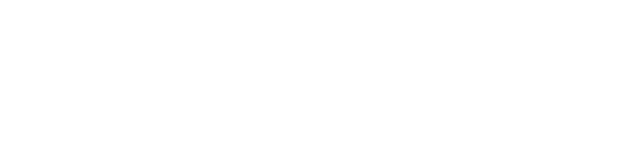
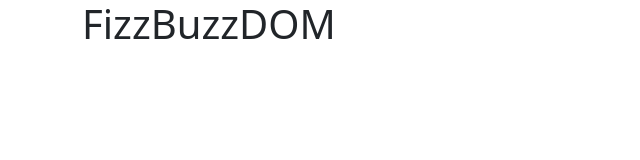
Before and after one commit to DaviLeoMeda/js-fizzbuzz, a plain HTML site: page index.html in a window 1280 px wide. Shown: the whole page, without its empty margins (0-640 px from the left). Drawn offline with nearby package versions, Linux system fonts and the light colour scheme.

Commit message:
Pull Pause

```diff
--- a/assets/css/style.css
+++ b/assets/css/style.css
@@ -0,0 +1,7 @@
+:root {
+    --darkblue: rgb(8, 59, 76);
+}
+
+.bg-darkblue {
+    background-color: var(--darkblue);
+}
--- a/index.html
+++ b/index.html
@@ -1,5 +1,5 @@
 <!DOCTYPE html>
-<html lang="en">
+<html lang="en" name="color-scheme" content="dark light">
 
 <head>
     <meta charset="UTF-8">
@@ -18,6 +18,18 @@
 
 <body>
 
+    <div class=".bg-darkblue">
+
+        <div class="container">
+
+            <h1>FizzBuzzDOM</h1>
+
+
+        </div>
+
+    </div>
+
+
 
     <script src="./assets/js/main.js"></script>
 </body>
```
